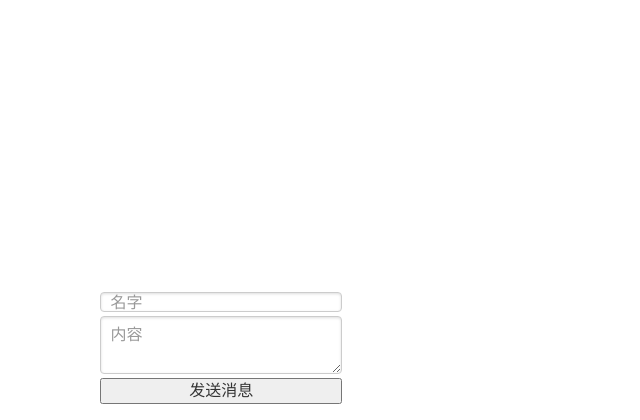
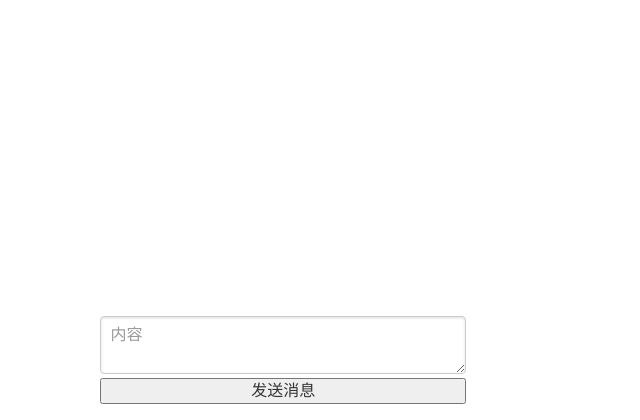
Before and after one commit to AdamEECS/chat, a Flask app: page / in a window 1280 px wide. Shown: the part 380-800 px from the top of the page, without its empty margins (0-640 px from the left). Run offline with Flask 2, Linux system fonts and the light colour scheme; the visitor is signed in with stand-in values (Sample User, id 1); data comes from the database, SQL or seed files in the repository; data that the repository does not hold is empty.

Commit message:
name input removed

```diff
--- a/templates/index.html
+++ b/templates/index.html
@@ -230,8 +230,8 @@
         </div>
         <div class="rc-input">
             <form class="pure-form pure-form-stacked">
-                <input id='id-input-name' class="rc-full-width" type="text" placeholder="名字">
-                <textarea id='id-input-content' class="rc-full-width" placeholder="内容"></textarea>
+                <!--<input id='id-input-name' class="rc-full-width" type="text" placeholder="名字">-->
+                <textarea id='id-input-content' class="rc-full-width" placeholder="内容" cols="40"></textarea>
                 <button id='id-button-send' class="rc-full-width" type='button'>发送消息</button>
             </form>
         </div>
```
Also changed, not shown: README.md.
